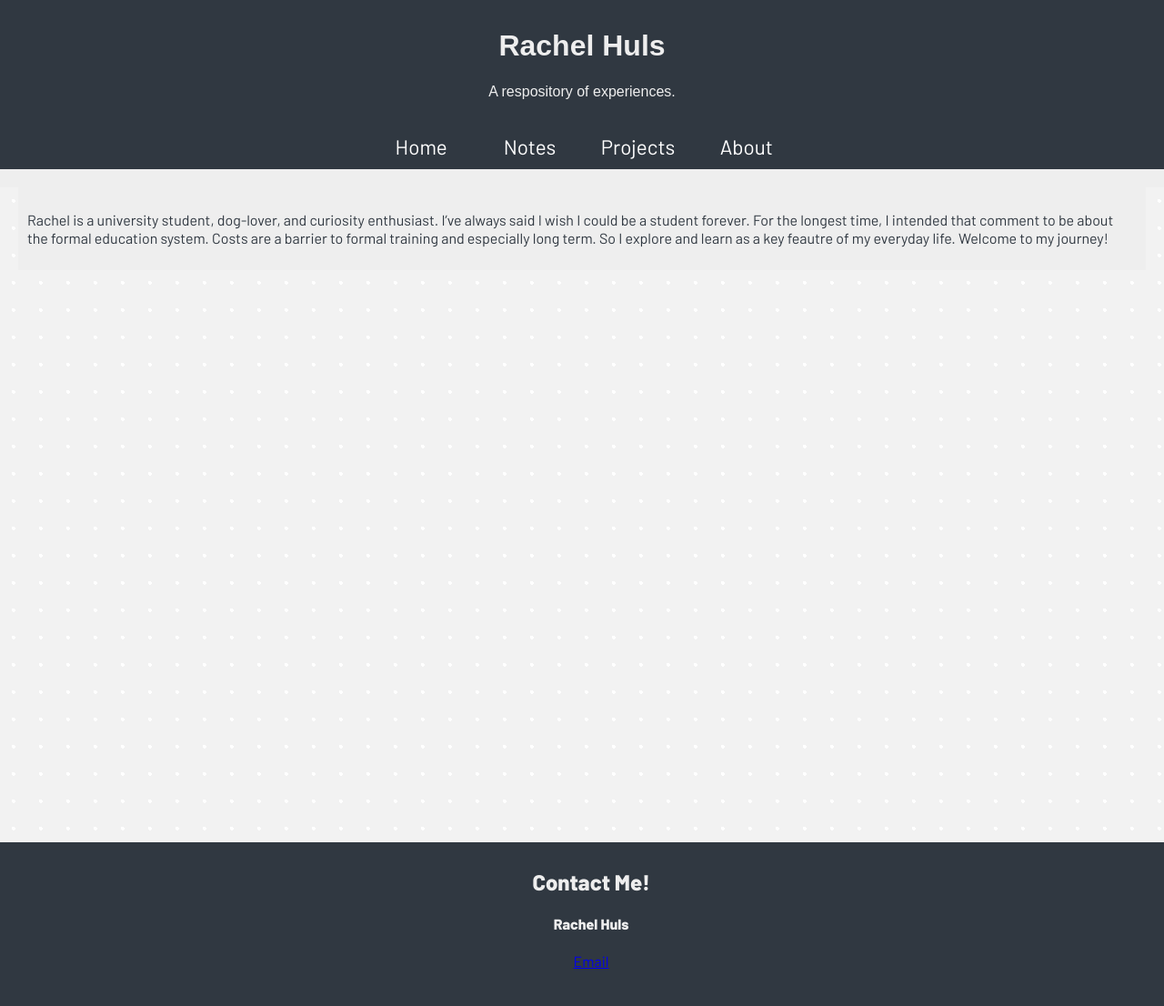
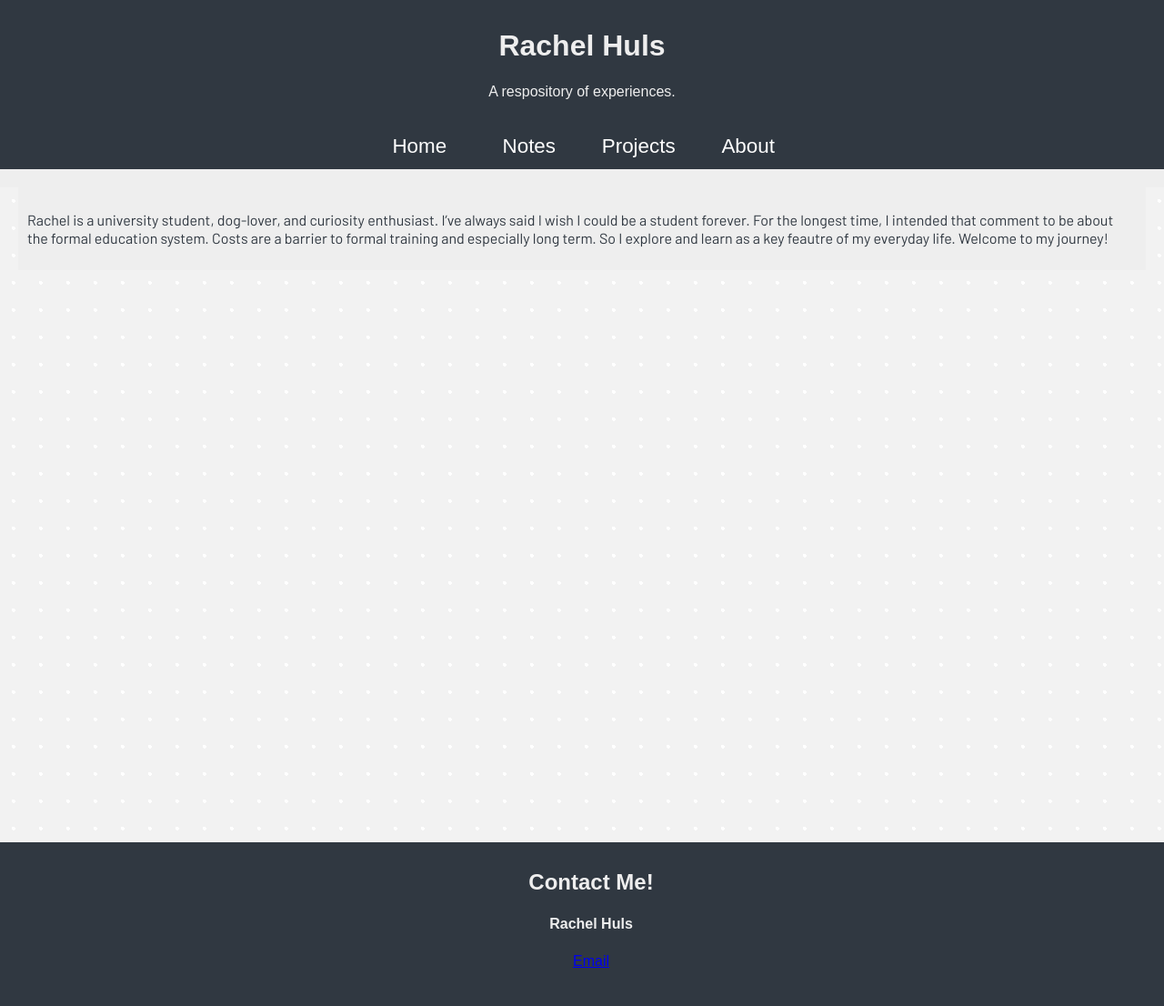
Before and after one commit to rachelhuls/rachelhuls.github.io, a Jekyll site: the page built from index.html, in a window 1280 px wide. Shown: the whole page at 91% size. Built offline with Jekyll 4.4.1, drawn with Linux system fonts in a browser that asks for light colours; some web fonts are replaced.

Commit message:
Update main.scss

```diff
--- a/_sass/main.scss
+++ b/_sass/main.scss
@@ -2,7 +2,7 @@
   color: green;
 }
 .header {
-  font-family: 'Montserrat Subrayada', sans-serif;
+  font-family: Arial;
   font-weight: 400;
   padding: 10px;
   text-align: center;
@@ -25,7 +25,7 @@
 */
 body {
   margin: 0;
-  font-family: 'Barlow', sans-serif;
+  font-family: Arial;
   background: #EEEEEE;
   color: #303841;
   font-weight: 400;
@@ -41,7 +41,7 @@
   margin: 0;
 }
 .nav li {
-  font-family: 'Barlow', sans-serif;
+  font-family: Arial;
   font-size: 1.2em;
   line-height: 40px;
   height: 40px;
@@ -86,7 +86,6 @@
 
 .footer {
   color: #EEEEEE;
-  font-family: 'Barlow', sans-serif;
 
   background-color: #303841;
   position: absolute;
@@ -110,7 +109,6 @@
     height: 50px;
     line-height: 50px;
     font-size: 1.4em;
-    font-family: 'Barlow', sans-serif;
 
   }
   .nav li {
@@ -122,6 +120,5 @@
   margin: 0;
   padding: 0;
   background: #FDF8F2;
-  font-family: 'Barlow', sans-serif;
 
 }
```
